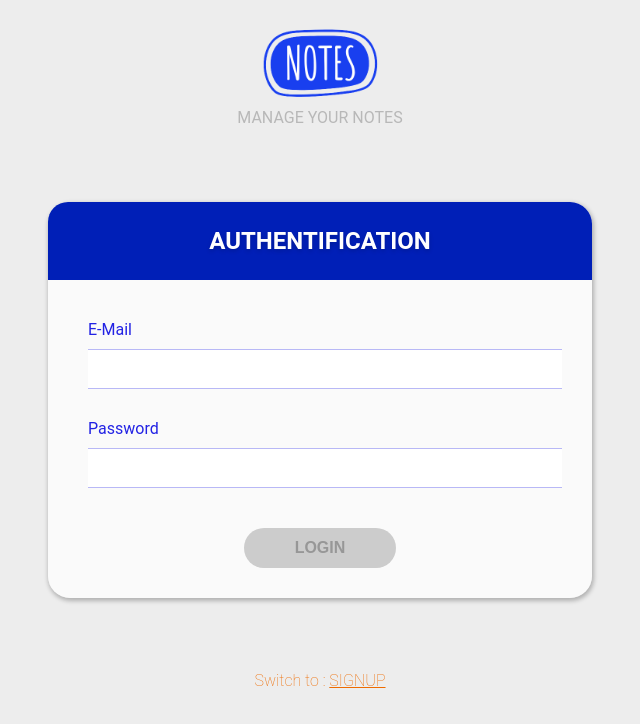
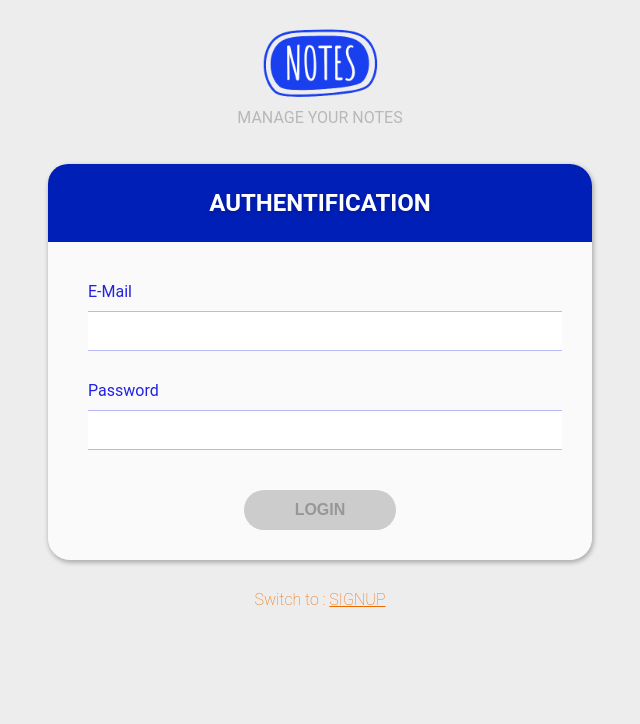
Before and after one commit to Hdaydich/note-project, a React (Create React App) app in the folder client/: page / in a window 1280 px wide. Shown: the top 724 px of the page, without its empty margins (320-960 px from the left). Built offline with nearby package versions, Linux system fonts and the light colour scheme.

Commit message:
Update style.module.css

```diff
--- a/client/src/pages/Authentification/style.module.css
+++ b/client/src/pages/Authentification/style.module.css
@@ -8,8 +8,8 @@
       margin: 0px auto;
       margin-top: 10px;
       padding-top: 0px;
-      margin-top: 5%;
-      margin-bottom: 5%;
+      margin-top: 2%;
+      margin-bottom: 5px;
 
     }
   .h1{
```
